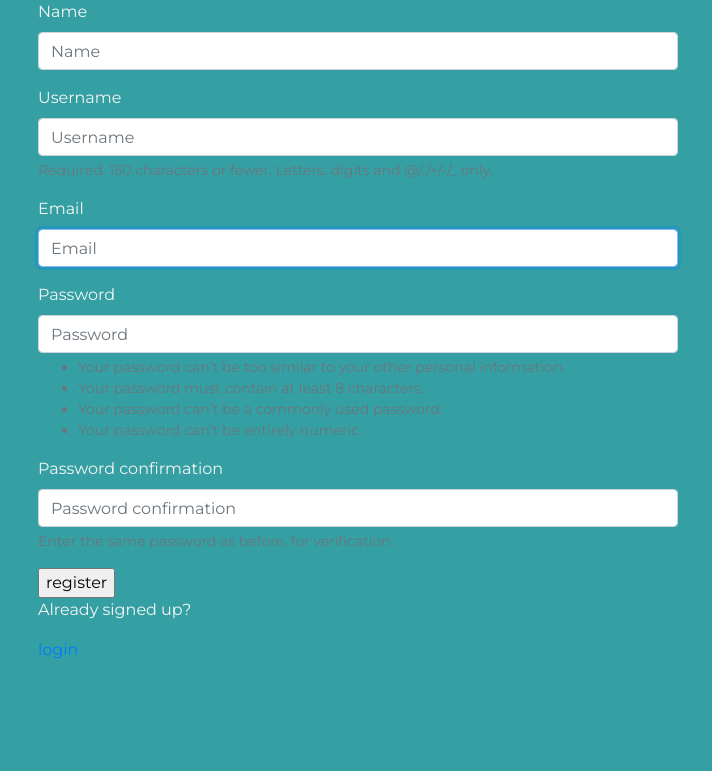
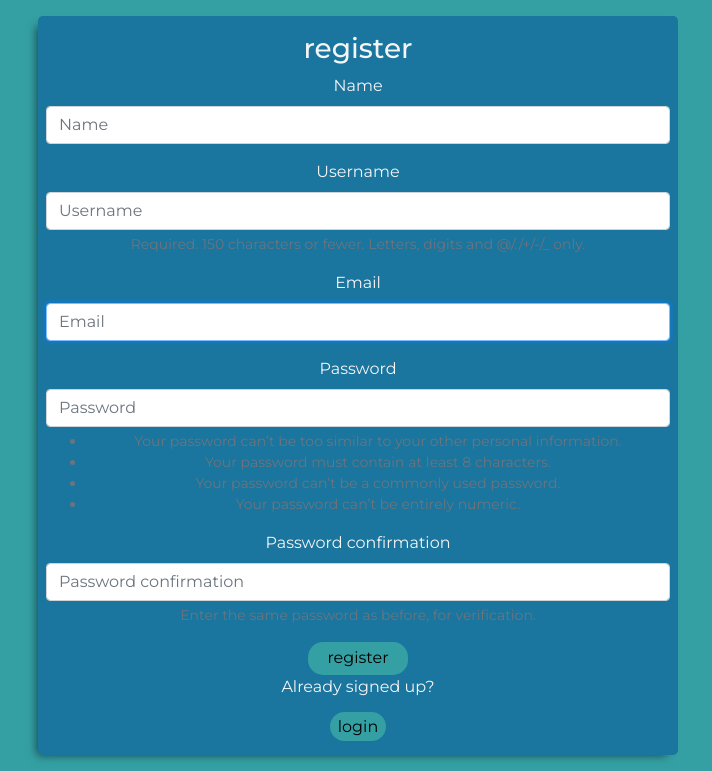
Before and after one commit to kennedybabu/my-hood, a Django app: page /register/ in a window 1280 px wide. Shown: the part 56-827 px from the top of the page, without its empty margins (282-994 px from the left). Before the commit the page ends 715 px from the top, so only its background shows below. Run offline with Django 4.2, Linux system fonts and the light colour scheme; some libraries are stand-ins or nearby versions.

Commit message:
style: style the login page

```diff
--- a/app/templates/app/login_register.html
+++ b/app/templates/app/login_register.html
@@ -5,28 +5,33 @@
 
 {% block content %}
 {% if page == 'login' %}
-    <div>
+    <div class="login-page">
         <form action="" method='post'>
             {% csrf_token %}
-            <label>username:</label>
-            <input type="text" name='username' placeholder="Enter username">
+            <div class="form-group">
+                <label>username:</label>
+                <input type="text" name='username' placeholder="Enter username">
+            </div>
 
-            <label>username:</label>
-            <input type="password" name='password' placeholder="Enter password">
-
-            <input type="submit" value="login">
+            <div class="form-group">
+                <label>username:</label>
+                <input type="password" name='password' placeholder="Enter password">
+            </div>
+            <input type="submit" value="login" class="login-btn">
         </form>
         <p>Havent signed up yet?</p>
         <a href="{% url 'register' %}">sign up</a>
     </div>
 
 {% else %}
-    <div class="form-wrapper">
+
+    <div class="form-wrapper my-3">
+        <h3>register</h3>
         <form action="" method='post'>
             {% csrf_token %}
             {% bootstrap_form form %}
             <!-- {{ form.as_p }} -->
-            <input type="submit" value="register">
+            <input type="submit" value="register" class="login-btn">
         </form>
         <p>Already signed up?</p>
         <a href="{% url 'login' %}">login</a>
--- a/static/styles/main.css
+++ b/static/styles/main.css
@@ -64,7 +64,56 @@ body > div > div.middle.col-md-6 {
     margin: 0 auto;
     width: 50%;
     height: auto;
+    padding: 1rem .5rem;
+    background-color: var(--antwerp-blue);
+    color: whitesmoke;
+    border-radius: 5px;
+    text-align: center;
 
+    box-shadow: -6px 5px 9px -5px rgba(0,0,0,0.6);
+-webkit-box-shadow: -6px 5px 9px -5px rgba(0,0,0,0.6);
+-moz-box-shadow: -6px 5px 9px -5px rgba(0,0,0,0.6);
+}
+
+
+.login-page {
+    display: flex;
+    flex-direction: column;
+    background-color: var(--antwerp-blue);
+    width: 500px;
+    margin: 5rem auto;
+    padding: 1rem .5rem;
+    text-align: center;
+    border-radius: 3px;
+}
+
+.login-page a {
+    background-color: var(--duck-blue);
+    padding: .3rem .5rem;
+    border-radius: 15px;
+    width: 100px;
+    margin: 0 auto;
+    color: black;
+}
+
+
+.form-wrapper a {
+    background-color: var(--duck-blue);
+    padding: .3rem .5rem;
+    border-radius: 15px;
+    width: 100px;
+    margin: 0 auto;
+    color: black;
+}
+
+.login-btn {
+    background-color: var(--duck-blue);
+    padding: .3rem .5rem;
+    border-radius: 15px;
+    width: 100px;
+    margin: 0 auto;
+    border: none;
+    outline: none;
 }
 
 
```
Also changed, not shown: db.sqlite3.
